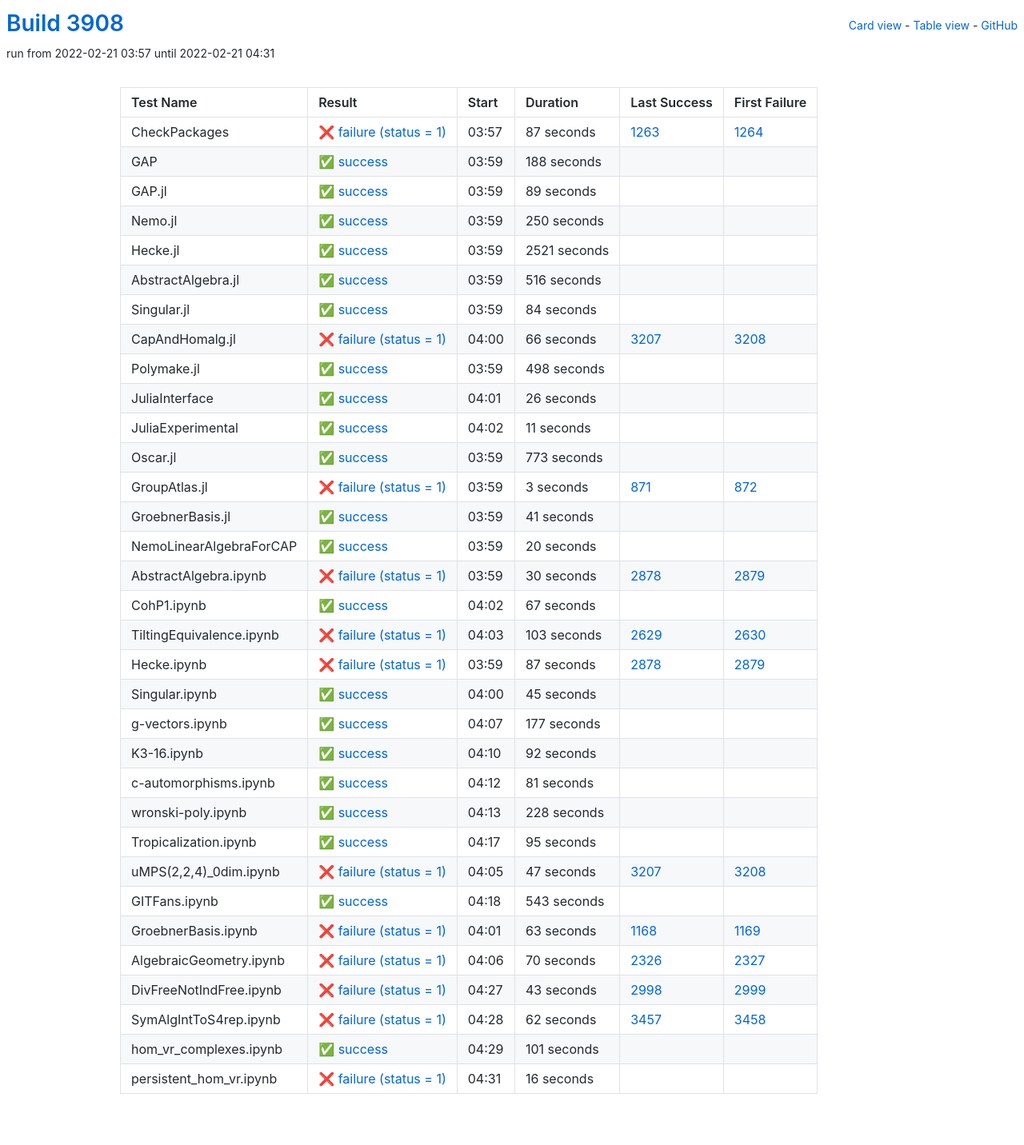
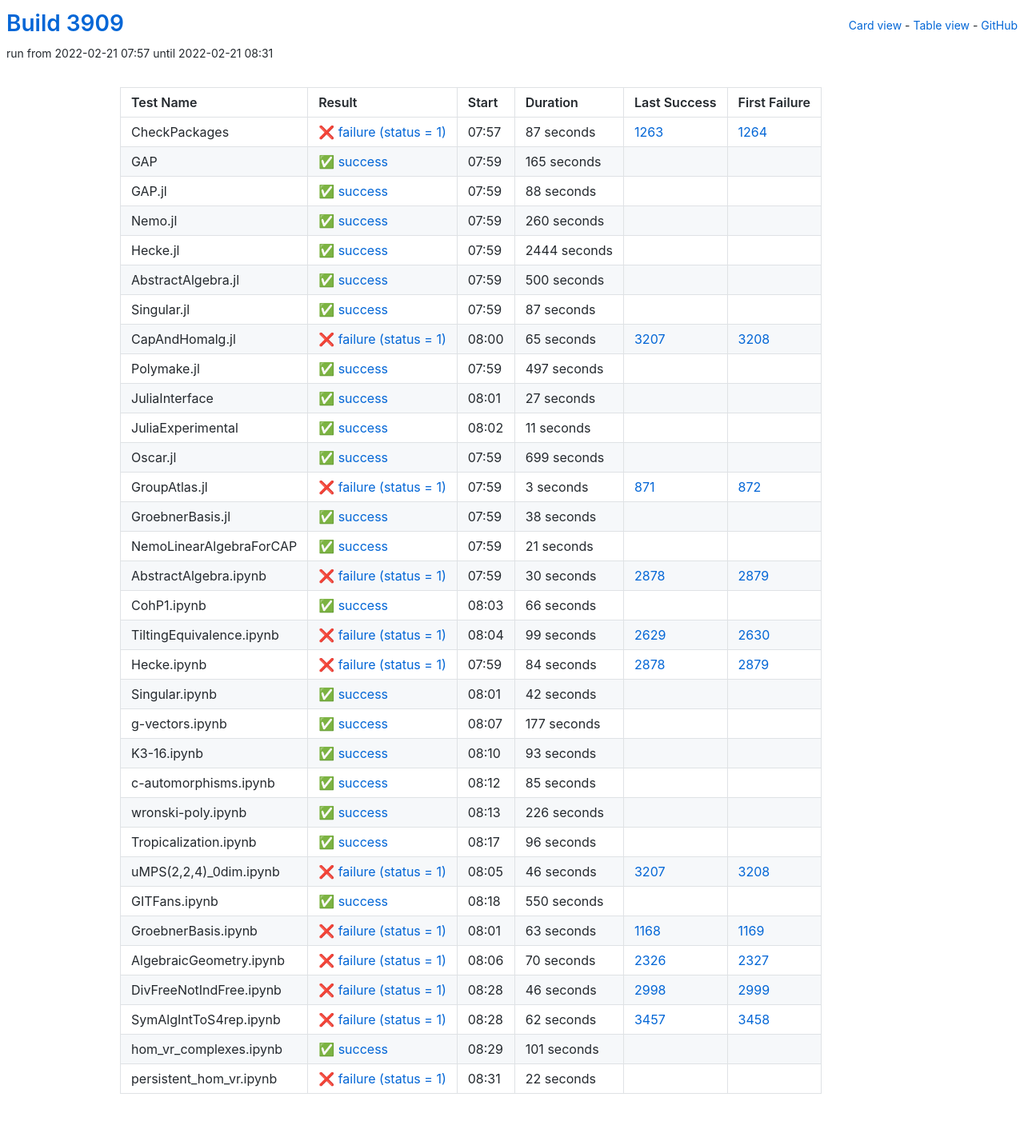
Before and after one commit to oscar-system/oscar-ci-status-stable, a Jekyll site: the page built from table.html, in a window 1280 px wide. Shown: the whole page at 80% size. Built offline with Jekyll 4.4.1, drawn with Linux system fonts in a browser that asks for light colours.

Commit message:
Build #3909

```diff
--- a/_data/ci.yml
+++ b/_data/ci.yml
@@ -1,6 +1,6 @@
 ---
-build: 3908
-build_url: https://oscarci.mathematik.uni-kl.de/job/oscar-stable/3908/
+build: 3909
+build_url: https://oscarci.mathematik.uni-kl.de/job/oscar-stable/3909/
 job: oscar-stable
 organization: oscar-system
 repo: oscar-ci-status-stable
@@ -8,8 +8,8 @@ repourl: https://github.com/oscar-system/oscar-ci-status-stable
 tests:
 - name: CheckPackages
   id: checkpackages
-  log: https://oscarci.mathematik.uni-kl.de/job/oscar-stable/3908/artifact/logs/build-3908/CheckPackages.log
-  start: 2022-02-21 03:57
+  log: https://oscarci.mathematik.uni-kl.de/job/oscar-stable/3909/artifact/logs/build-3909/CheckPackages.log
+  start: 2022-02-21 07:57
   success: false
   exitcode: 1
   status: failure
@@ -20,116 +20,116 @@ tests:
   first_failure_url: https://oscarci.mathematik.uni-kl.de/job/oscar-stable/1264/
 - name: GAP
   id: gap
-  log: https://oscarci.mathematik.uni-kl.de/job/oscar-stable/3908/artifact/logs/build-3908/GAP.log
-  start: 2022-02-21 03:59
+  log: https://oscarci.mathematik.uni-kl.de/job/oscar-stable/3909/artifact/logs/build-3909/GAP.log
+  start: 2022-02-21 07:59
   success: true
   exitcode: 0
   status: success
-  duration: 188
+  duration: 165
   last_success: false
   last_success_url:
   first_failure: false
   first_failure_url:
 - name: GAP.jl
   id: gap-jl
-  log: https://oscarci.mathematik.uni-kl.de/job/oscar-stable/3908/artifact/logs/build-3908/GAP.jl.log
-  start: 2022-02-21 03:59
+  log: https://oscarci.mathematik.uni-kl.de/job/oscar-stable/3909/artifact/logs/build-3909/GAP.jl.log
+  start: 2022-02-21 07:59
   success: true
   exitcode: 0
   status: success
-  duration: 89
+  duration: 88
   last_success: false
   last_success_url:
   first_failure: false
   first_failure_url:
 - name: Nemo.jl
   id: nemo-jl
-  log: https://oscarci.mathematik.uni-kl.de/job/oscar-stable/3908/artifact/logs/build-3908/Nemo.jl.log
-  start: 2022-02-21 03:59
+  log: https://oscarci.mathematik.uni-kl.de/job/oscar-stable/3909/artifact/logs/build-3909/Nemo.jl.log
+  start: 2022-02-21 07:59
   success: true
   exitcode: 0
   status: success
-  duration: 250
+  duration: 260
   last_success: false
   last_success_url:
   first_failure: false
   first_failure_url:
 - name: Hecke.jl
   id: hecke-jl
-  log: https://oscarci.mathematik.uni-kl.de/job/oscar-stable/3908/artifact/logs/build-3908/Hecke.jl.log
-  start: 2022-02-21 03:59
+  log: https://oscarci.mathematik.uni-kl.de/job/oscar-stable/3909/artifact/logs/build-3909/Hecke.jl.log
+  start: 2022-02-21 07:59
   success: true
   exitcode: 0
   status: success
-  duration: 2521
+  duration: 2444
   last_success: false
   last_success_url:
   first_failure: false
   first_failure_url:
 - name: AbstractAlgebra.jl
   id: abstractalgebra-jl
-  log: https://oscarci.mathematik.uni-kl.de/job/oscar-stable/3908/artifact/logs/build-3908/AbstractAlgebra.jl.log
-  start: 2022-02-21 03:59
+  log: https://oscarci.mathematik.uni-kl.de/job/oscar-stable/3909/artifact/logs/build-3909/AbstractAlgebra.jl.log
+  start: 2022-02-21 07:59
   success: true
   exitcode: 0
   status: success
-  duration: 516
+  duration: 500
   last_success: false
   last_success_url:
   first_failure: false
   first_failure_url:
 - name: Singular.jl
   id: singular-jl
-  log: https://oscarci.mathematik.uni-kl.de/job/oscar-stable/3908/artifact/logs/build-3908/Singular.jl.log
-  start: 2022-02-21 03:59
+  log: https://oscarci.mathematik.uni-kl.de/job/oscar-stable/3909/artifact/logs/build-3909/Singular.jl.log
+  start: 2022-02-21 07:59
   success: true
   exitcode: 0
   status: success
-  duration: 84
+  duration: 87
   last_success: false
   last_success_url:
   first_failure: false
   first_failure_url:
 - name: CapAndHomalg.jl
   id: capandhomalg-jl
-  log: https://oscarci.mathematik.uni-kl.de/job/oscar-stable/3908/artifact/logs/build-3908/CapAndHomalg.jl.log
-  start: 2022-02-21 04:00
+  log: https://oscarci.mathematik.uni-kl.de/job/oscar-stable/3909/artifact/logs/build-3909/CapAndHomalg.jl.log
+  start: 2022-02-21 08:00
   success: false
   exitcode: 1
   status: failure
-  duration: 66
+  duration: 65
   last_success: 3207
   last_success_url: https://oscarci.mathematik.uni-kl.de/job/oscar-stable/3207/
   first_failure: 3208
   first_failure_url: https://oscarci.mathematik.uni-kl.de/job/oscar-stable/3208/
 - name: Polymake.jl
   id: polymake-jl
-  log: https://oscarci.mathematik.uni-kl.de/job/oscar-stable/3908/artifact/logs/build-3908/Polymake.jl.log
-  start: 2022-02-21 03:59
+  log: https://oscarci.mathematik.uni-kl.de/job/oscar-stable/3909/artifact/logs/build-3909/Polymake.jl.log
+  start: 2022-02-21 07:59
   success: true
   exitcode: 0
   status: success
-  duration: 498
+  duration: 497
   last_success: false
   last_success_url:
   first_failure: false
   first_failure_url:
 - name: JuliaInterface
   id: juliainterface
-  log: https://oscarci.mathematik.uni-kl.de/job/oscar-stable/3908/artifact/logs/build-3908/JuliaInterface.log
-  start: 2022-02-21 04:01
+  log: https://oscarci.mathematik.uni-kl.de/job/oscar-stable/3909/artifact/logs/build-3909/JuliaInterface.log
+  start: 2022-02-21 08:01
   success: true
   exitcode: 0
   status: success
-  duration: 26
+  duration: 27
   last_success: false
   last_success_url:
   first_failure: false
   first_failure_url:
 - name: JuliaExperimental
   id: juliaexperimental
-  log: https://oscarci.mathematik.uni-kl.de/job/oscar-stable/3908/artifact/logs/build-3908/JuliaExperimental.log
-  start: 2022-02-21 04:02
+  log: https://oscarci.mathematik.uni-kl.de/job/oscar-stable/3909/artifact/logs/build-3909/JuliaExperimental.log
+  start: 2022-02-21 08:02
   success: true
   exitcode: 0
   status: success
@@ -140,20 +140,20 @@ tests:
   first_failure_url:
 - name: Oscar.jl
   id: oscar-jl
-  log: https://oscarci.mathematik.uni-kl.de/job/oscar-stable/3908/artifact/logs/build-3908/Oscar.jl.log
-  start: 2022-02-21 03:59
+  log: https://oscarci.mathematik.uni-kl.de/job/oscar-stable/3909/artifact/logs/build-3909/Oscar.jl.log
+  start: 2022-02-21 07:59
   success: true
   exitcode: 0
   status: success
-  duration: 773
+  duration: 699
   last_success: false
   last_success_url:
   first_failure: false
   first_failure_url:
 - name: GroupAtlas.jl
   id: groupatlas-jl
-  log: https://oscarci.mathematik.uni-kl.de/job/oscar-stable/3908/artifact/logs/build-3908/GroupAtlas.jl.log
-  start: 2022-02-21 03:59
+  log: https://oscarci.mathematik.uni-kl.de/job/oscar-stable/3909/artifact/logs/build-3909/GroupAtlas.jl.log
+  start: 2022-02-21 07:59
   success: false
   exitcode: 1
   status: failure
@@ -164,32 +164,32 @@ tests:
   first_failure_url: https://oscarci.mathematik.uni-kl.de/job/oscar-stable/872/
 - name: GroebnerBasis.jl
   id: groebnerbasis-jl
-  log: https://oscarci.mathematik.uni-kl.de/job/oscar-stable/3908/artifact/logs/build-3908/GroebnerBasis.jl.log
-  start: 2022-02-21 03:59
+  log: https://oscarci.mathematik.uni-kl.de/job/oscar-stable/3909/artifact/logs/build-3909/GroebnerBasis.jl.log
+  start: 2022-02-21 07:59
   success: true
   exitcode: 0
   status: success
-  duration: 41
+  duration: 38
   last_success: false
   last_success_url:
   first_failure: false
   first_failure_url:
 - name: NemoLinearAlgebraForCAP
   id: nemolinearalgebraforcap
-  log: https://oscarci.mathematik.uni-kl.de/job/oscar-stable/3908/artifact/logs/build-3908/NemoLinearAlgebraForCAP.log
-  start: 2022-02-21 03:59
+  log: https://oscarci.mathematik.uni-kl.de/job/oscar-stable/3909/artifact/logs/build-3909/NemoLinearAlgebraForCAP.log
+  start: 2022-02-21 07:59
   success: true
   exitcode: 0
   status: success
-  duration: 20
+  duration: 21
   last_success: false
   last_success_url:
   first_failure: false
   first_failure_url:
 - name: AbstractAlgebra.ipynb
   id: abstractalgebra-ipynb
-  log: https://oscarci.mathematik.uni-kl.de/job/oscar-stable/3908/artifact/logs/build-3908/AbstractAlgebra.ipynb.log
-  start: 2022-02-21 03:59
+  log: https://oscarci.mathematik.uni-kl.de/job/oscar-stable/3909/artifact/logs/build-3909/AbstractAlgebra.ipynb.log
+  start: 2022-02-21 07:59
   success: false
   exitcode: 1
   status: failure
@@ -200,56 +200,56 @@ tests:
   first_failure_url: https://oscarci.mathematik.uni-kl.de/job/oscar-stable/2879/
 - name: CohP1.ipynb
   id: cohp1-ipynb
-  log: https://oscarci.mathematik.uni-kl.de/job/oscar-stable/3908/artifact/logs/build-3908/CohP1.ipynb.log
-  start: 2022-02-21 04:02
+  log: https://oscarci.mathematik.uni-kl.de/job/oscar-stable/3909/artifact/logs/build-3909/CohP1.ipynb.log
+  start: 2022-02-21 08:03
   success: true
   exitcode: 0
   status: success
-  duration: 67
+  duration: 66
   last_success: false
   last_success_url:
   first_failure: false
   first_failure_url:
 - name: TiltingEquivalence.ipynb
   id: tiltingequivalence-ipynb
-  log: https://oscarci.mathematik.uni-kl.de/job/oscar-stable/3908/artifact/logs/build-3908/TiltingEquivalence.ipynb.log
-  start: 2022-02-21 04:03
+  log: https://oscarci.mathematik.uni-kl.de/job/oscar-stable/3909/artifact/logs/build-3909/TiltingEquivalence.ipynb.log
+  start: 2022-02-21 08:04
   success: false
   exitcode: 1
   status: failure
-  duration: 103
+  duration: 99
   last_success: 2629
   last_success_url: https://oscarci.mathematik.uni-kl.de/job/oscar-stable/2629/
   first_failure: 2630
   first_failure_url: https://oscarci.mathematik.uni-kl.de/job/oscar-stable/2630/
 - name: Hecke.ipynb
   id: hecke-ipynb
-  log: https://oscarci.mathematik.uni-kl.de/job/oscar-stable/3908/artifact/logs/build-3908/Hecke.ipynb.log
-  start: 2022-02-21 03:59
+  log: https://oscarci.mathematik.uni-kl.de/job/oscar-stable/3909/artifact/logs/build-3909/Hecke.ipynb.log
+  start: 2022-02-21 07:59
   success: false
   exitcode: 1
   status: failure
-  duration: 87
+  duration: 84
   last_success: 2878
   last_success_url: https://oscarci.mathematik.uni-kl.de/job/oscar-stable/2878/
   first_failure: 2879
   first_failure_url: https://oscarci.mathematik.uni-kl.de/job/oscar-stable/2879/
 - name: Singular.ipynb
   id: singular-ipynb
-  log: https://oscarci.mathematik.uni-kl.de/job/oscar-stable/3908/artifact/logs/build-3908/Singular.ipynb.log
-  start: 2022-02-21 04:00
+  log: https://oscarci.mathematik.uni-kl.de/job/oscar-stable/3909/artifact/logs/build-3909/Singular.ipynb.log
+  start: 2022-02-21 08:01
   success: true
   exitcode: 0
   status: success
-  duration: 45
+  duration: 42
   last_success: false
   last_success_url:
   first_failure: false
   first_failure_url:
 - name: g-vectors.ipynb
   id: g-vectors-ipynb
-  log: https://oscarci.mathematik.uni-kl.de/job/oscar-stable/3908/artifact/logs/build-3908/g-vectors.ipynb.log
-  start: 2022-02-21 04:07
+  log: https://oscarci.mathematik.uni-kl.de/job/oscar-stable/3909/artifact/logs/build-3909/g-vectors.ipynb.log
+  start: 2022-02-21 08:07
   success: true
   exitcode: 0
   status: success
@@ -260,80 +260,80 @@ tests:
   first_failure_url:
 - name: K3-16.ipynb
   id: k3-16-ipynb
-  log: https://oscarci.mathematik.uni-kl.de/job/oscar-stable/3908/artifact/logs/build-3908/K3-16.ipynb.log
-  start: 2022-02-21 04:10
+  log: https://oscarci.mathematik.uni-kl.de/job/oscar-stable/3909/artifact/logs/build-3909/K3-16.ipynb.log
+  start: 2022-02-21 08:10
   success: true
   exitcode: 0
   status: success
-  duration: 92
+  duration: 93
   last_success: false
   last_success_url:
   first_failure: false
   first_failure_url:
 - name: c-automorphisms.ipynb
   id: c-automorphisms-ipynb
-  log: https://oscarci.mathematik.uni-kl.de/job/oscar-stable/3908/artifact/logs/build-3908/c-automorphisms.ipynb.log
-  start: 2022-02-21 04:12
+  log: https://oscarci.mathematik.uni-kl.de/job/oscar-stable/3909/artifact/logs/build-3909/c-automorphisms.ipynb.log
+  start: 2022-02-21 08:12
   success: true
   exitcode: 0
   status: success
-  duration: 81
+  duration: 85
   last_success: false
   last_success_url:
   first_failure: false
   first_failure_url:
 - name: wronski-poly.ipynb
   id: wronski-poly-ipynb
-  log: https://oscarci.mathematik.uni-kl.de/job/oscar-stable/3908/artifact/logs/build-3908/wronski-poly.ipynb.log
-  start: 2022-02-21 04:13
+  log: https://oscarci.mathematik.uni-kl.de/job/oscar-stable/3909/artifact/logs/build-3909/wronski-poly.ipynb.log
+  start: 2022-02-21 08:13
   success: true
   exitcode: 0
   status: success
-  duration: 228
+  duration: 226
   last_success: false
   last_success_url:
   first_failure: false
   first_failure_url:
 - name: Tropicalization.ipynb
   id: tropicalization-ipynb
-  log: https://oscarci.mathematik.uni-kl.de/job/oscar-stable/3908/artifact/logs/build-3908/Tropicalization.ipynb.log
-  start: 2022-02-21 04:17
+  log: https://oscarci.mathematik.uni-kl.de/job/oscar-stable/3909/artifact/logs/build-3909/Tropicalization.ipynb.log
+  start: 2022-02-21 08:17
   success: true
   exitcode: 0
   status: success
-  duration: 95
+  duration: 96
   last_success: false
   last_success_url:
   first_failure: false
   first_failure_url:
 - name: uMPS(2,2,4)_0dim.ipynb
   id: umps-2-2-4-0dim-ipynb
-  log: https://oscarci.mathematik.uni-kl.de/job/oscar-stable/3908/artifact/logs/build-3908/uMPS-2-2-4-_0dim.ipynb.log
-  start: 2022-02-21 04:05
+  log: https://oscarci.mathematik.uni-kl.de/job/oscar-stable/3909/artifact/logs/build-3909/uMPS-2-2-4-_0dim.ipynb.log
+  start: 2022-02-21 08:05
   success: false
   exitcode: 1
   status: failure
-  duration: 47
+  duration: 46
   last_success: 3207
   last_success_url: https://oscarci.mathematik.uni-kl.de/job/oscar-stable/3207/
   first_failure: 3208
   first_failure_url: https://oscarci.mathematik.uni-kl.de/job/oscar-stable/3208/
 - name: GITFans.ipynb
   id: gitfans-ipynb
-  log: https://oscarci.mathematik.uni-kl.de/job/oscar-stable/3908/artifact/logs/build-3908/GITFans.ipynb.log
-  start: 2022-02-21 04:18
+  log: https://oscarci.mathematik.uni-kl.de/job/oscar-stable/3909/artifact/logs/build-3909/GITFans.ipynb.log
+  start: 2022-02-21 08:18
   success: true
   exitcode: 0
   status: success
-  duration: 543
+  duration: 550
   last_success: false
   last_success_url:
   first_failure: false
   first_failure_url:
 - name: GroebnerBasis.ipynb
   id: groebnerbasis-ipynb
-  log: https://oscarci.mathematik.uni-kl.de/job/oscar-stable/3908/artifact/logs/build-3908/GroebnerBasis.ipynb.log
-  start: 2022-02-21 04:01
+  log: https://oscarci.mathematik.uni-kl.de/job/oscar-stable/3909/artifact/logs/build-3909/GroebnerBasis.ipynb.log
+  start: 2022-02-21 08:01
   success: false
   exitcode: 1
   status: failure
@@ -344,8 +344,8 @@ tests:
   first_failure_url: https://oscarci.mathematik.uni-kl.de/job/oscar-stable/1169/
 - name: AlgebraicGeometry.ipynb
   id: algebraicgeometry-ipynb
-  log: https://oscarci.mathematik.uni-kl.de/job/oscar-stable/3908/artifact/logs/build-3908/AlgebraicGeometry.ipynb.log
-  start: 2022-02-21 04:06
+  log: https://oscarci.mathematik.uni-kl.de/job/oscar-stable/3909/artifact/logs/build-3909/AlgebraicGeometry.ipynb.log
+  start: 2022-02-21 08:06
   success: false
   exitcode: 1
   status: failure
@@ -356,20 +356,20 @@ tests:
   first_failure_url: https://oscarci.mathematik.uni-kl.de/job/oscar-stable/2327/
 - name: DivFreeNotIndFree.ipynb
   id: divfreenotindfree-ipynb
-  log: https://oscarci.mathematik.uni-kl.de/job/oscar-stable/3908/artifact/logs/build-3908/DivFreeNotIndFree.ipynb.log
-  start: 2022-02-21 04:27
+  log: https://oscarci.mathematik.uni-kl.de/job/oscar-stable/3909/artifact/logs/build-3909/DivFreeNotIndFree.ipynb.log
+  start: 2022-02-21 08:28
   success: false
   exitcode: 1
   status: failure
-  duration: 43
+  duration: 46
   last_success: 2998
   last_success_url: https://oscarci.mathematik.uni-kl.de/job/oscar-stable/2998/
   first_failure: 2999
   first_failure_url: https://oscarci.mathematik.uni-kl.de/job/oscar-stable/2999/
 - name: SymAlgIntToS4rep.ipynb
   id: symalginttos4rep-ipynb
-  log: https://oscarci.mathematik.uni-kl.de/job/oscar-stable/3908/artifact/logs/build-3908/SymAlgIntToS4rep.ipynb.log
-  start: 2022-02-21 04:28
+  log: https://oscarci.mathematik.uni-kl.de/job/oscar-stable/3909/artifact/logs/build-3909/SymAlgIntToS4rep.ipynb.log
+  start: 2022-02-21 08:28
   success: false
   exitcode: 1
   status: failure
@@ -380,8 +380,8 @@ tests:
   first_failure_url: https://oscarci.mathematik.uni-kl.de/job/oscar-stable/3458/
 - name: hom_vr_complexes.ipynb
   id: hom-vr-complexes-ipynb
-  log: https://oscarci.mathematik.uni-kl.de/job/oscar-stable/3908/artifact/logs/build-3908/hom_vr_complexes.ipynb.log
-  start: 2022-02-21 04:29
+  log: https://oscarci.mathematik.uni-kl.de/job/oscar-stable/3909/artifact/logs/build-3909/hom_vr_complexes.ipynb.log
+  start: 2022-02-21 08:29
   success: true
   exitcode: 0
   status: success
@@ -392,12 +392,12 @@ tests:
   first_failure_url:
 - name: persistent_hom_vr.ipynb
   id: persistent-hom-vr-ipynb
-  log: https://oscarci.mathematik.uni-kl.de/job/oscar-stable/3908/artifact/logs/build-3908/persistent_hom_vr.ipynb.log
-  start: 2022-02-21 04:31
+  log: https://oscarci.mathematik.uni-kl.de/job/oscar-stable/3909/artifact/logs/build-3909/persistent_hom_vr.ipynb.log
+  start: 2022-02-21 08:31
   success: false
   exitcode: 1
   status: failure
-  duration: 16
+  duration: 22
   last_success: false
   last_success_url:
   first_failure: false
```
Also changed, not shown: README.md.
